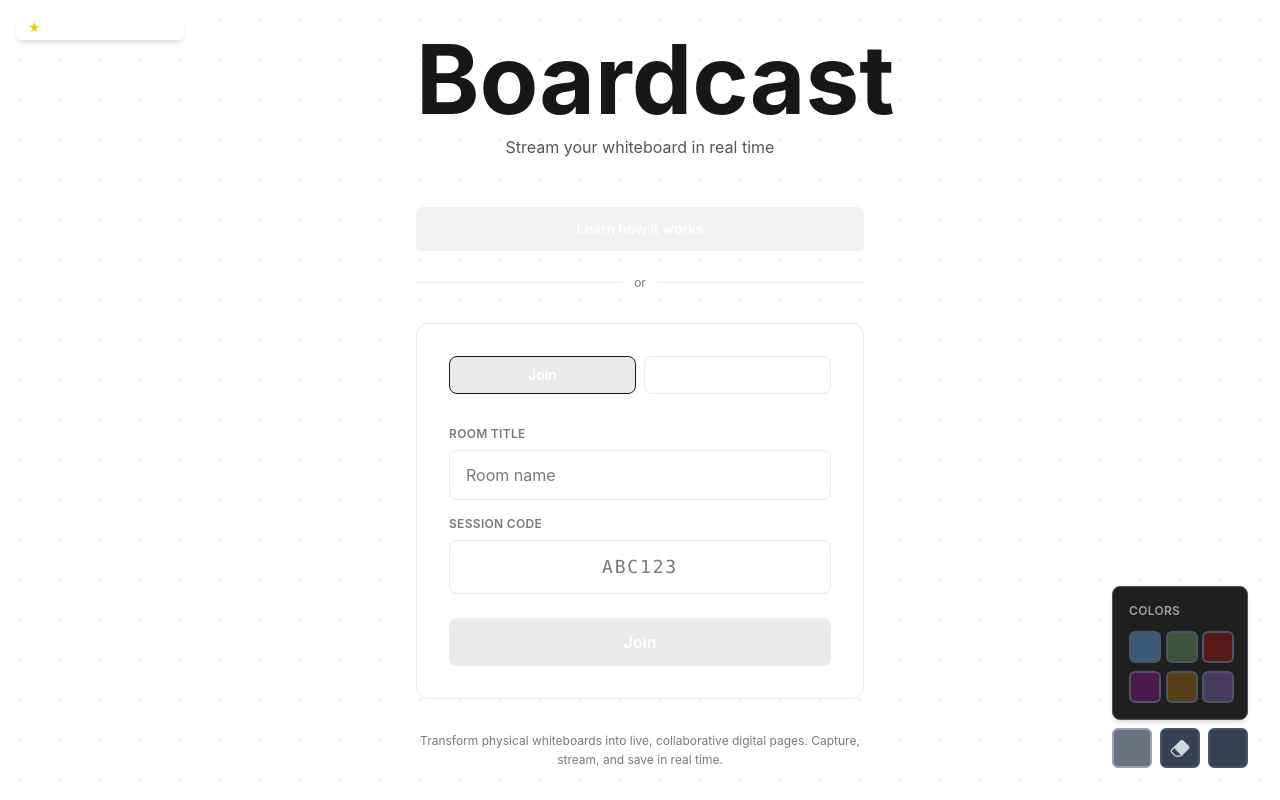
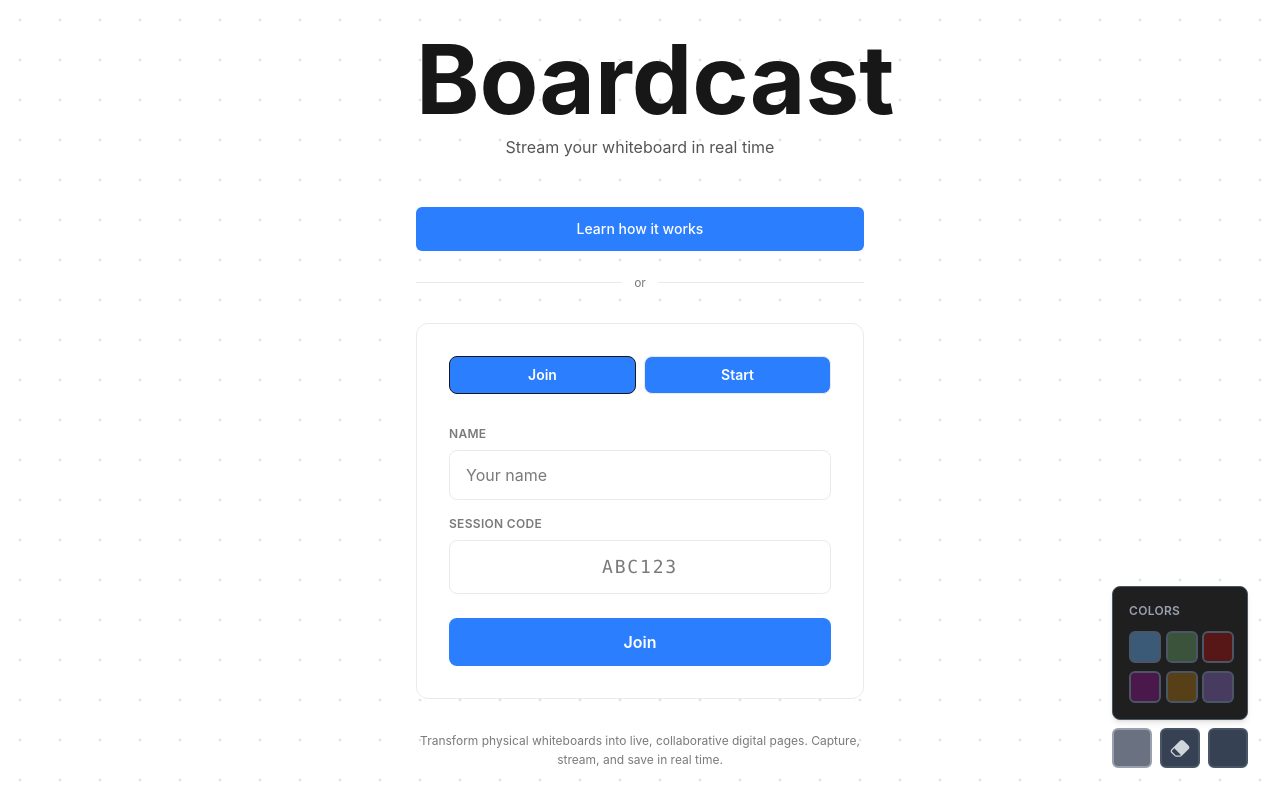
Before and after one commit to metamatong/nwhacks2026-boardcast-client, a Next.js app: page / in a window 1280 px wide. Built offline with nearby package versions, Linux system fonts and the light colour scheme; some icons are missing.

Commit message:
Changed all buttons to blue

```diff
--- a/frontend/landing/landing.tsx
+++ b/frontend/landing/landing.tsx
@@ -1,75 +1,33 @@
 "use client";
 
 import { useState } from "react";
-import { useRouter } from "next/navigation";
 import HowItWorksModal from "./HowItWorksModal";
 import MouseTrail from "../components/MouseTrail";
 import DrawingToolbar from "../components/DrawingToolbar";
 
-type CreatedRoom = {
-  id: string;
-  title: string;
-  join_code: string;
-  created_at: string;
-};
-
 export default function Landing() {
-  const router = useRouter();
-
   const [mode, setMode] = useState<"join" | "create">("join");
   const [roomCode, setRoomCode] = useState("");
-  const [roomTitle, setRoomTitle] = useState(""); // renamed from username
+  const [username, setUsername] = useState("");
   const [isLoading, setIsLoading] = useState(false);
   const [showModal, setShowModal] = useState(false);
   const [drawingColor, setDrawingColor] = useState("rgba(100, 180, 255, 0.35)");
 
-  const [error, setError] = useState<string | null>(null);
-
-  const handleSubmit = async () => {
-    if (mode === "join" && (!roomCode.trim() || !roomTitle.trim())) return;
-    if (mode === "create" && !roomTitle.trim()) return;
+  const handleSubmit = () => {
+    if (mode === "join" && (!roomCode.trim() || !username.trim())) return;
+    if (mode === "create" && !username.trim()) return;
 
     setIsLoading(true);
-    setError(null);
 
-    try {
-      if (mode === "create") {
-        // Call Create Room API
-        const res = await fetch(
-          "https://boardcast-server.fly.dev/api/rooms/create/",
-          {
-            method: "POST",
-            headers: { "Content-Type": "application/json" },
-            body: JSON.stringify({
-              title: roomTitle, // send roomTitle instead of username
-            }),
-          },
-        );
-
-        if (!res.ok) {
-          throw new Error("Failed to create room");
-        }
-
-        const data: CreatedRoom = await res.json();
-        console.log("Room created:", data.id, data.join_code);
-
-        // Redirect to /room_create with join_code and title
-        router.push(
-          `/room_create?id=${encodeURIComponent(data.join_code)}&title=${encodeURIComponent(data.title)}`,
-        );
-      } else {
-        console.log(`Joining room ${roomCode} as ${roomTitle}`);
-        // You can handle joining logic here later
-      }
-    } catch (err) {
-      setError("Something went wrong. Please try again.");
-    } finally {
-      setIsLoading(false);
-    }
+    console.log(
+      mode === "join"
+        ? `Joining room: ${roomCode} as ${username}`
+        : `Creating room as ${username}`,
+    );
   };
 
   const isFormValid =
-    mode === "join" ? roomCode.trim() && roomTitle.trim() : roomTitle.trim();
+    mode === "join" ? roomCode.trim() && username.trim() : username.trim();
 
   const handleClearCanvas = () => {
     const canvas = document.querySelector("canvas") as HTMLCanvasElement;
@@ -81,19 +39,14 @@ export default function Landing() {
 
   return (
     <div
-      className="landing min-h-screen bg-background text-primary font-sans flex flex-col items-center justify-center px-4 relative"
+      className="min-h-screen bg-background text-primary font-sans flex flex-col items-center justify-center px-4 relative"
       style={{
-        backgroundImage: `radial-gradient(circle, rgba(150, 150, 150, 0.15) 1.5px, transparent 1.5px)`,
+        backgroundImage: `
+          radial-gradient(circle, rgba(150, 150, 150, 0.15) 1.5px, transparent 1.5px)
+        `,
+        backgroundSize: "40px 40px",
       }}
     >
-      {/* Hint */}
-      <div className="absolute top-4 left-4 flex items-center gap-2 bg-background/70 px-3 py-1 rounded-md text-xs text-primary shadow-md z-20">
-        <span className="text-yellow-400">★</span>
-        <span className="text-[rgba(255,255,255,0.4)]">
-          Hold left click to draw
-        </span>
-      </div>
-
       <MouseTrail color={drawingColor} />
 
       <DrawingToolbar
@@ -106,17 +59,15 @@ export default function Landing() {
       <HowItWorksModal isOpen={showModal} onClose={() => setShowModal(false)} />
 
       <div className="w-full max-w-md relative z-10">
-        {/* Header */}
         <div className="mb-12 text-center">
           <h1 className="text-8xl font-bold text-primary mb-2">Boardcast</h1>
           <p className="text-secondary">Stream your whiteboard in real time</p>
         </div>
 
-        {/* Intro buttons */}
         <div className="space-y-6 mb-8">
           <button
             onClick={() => setShowModal(true)}
-            className="w-full py-3 px-4 rounded-md font-medium text-sm bg-hover text-secondary hover:opacity-80 transition-all cursor-pointer"
+            className="bg-blue-500 w-full py-3 px-4 rounded-md font-medium text-sm text-secondary hover:opacity-80 transition-all"
           >
             Learn how it works
           </button>
@@ -128,16 +79,14 @@ export default function Landing() {
           </div>
         </div>
 
-        {/* Card */}
         <div className="bg-page rounded-xl border border-selected p-8">
-          {/* Mode switch */}
           <div className="flex gap-2 mb-8">
             <button
               onClick={() => setMode("join")}
-              className={`flex-1 py-2 px-4 rounded-lg font-semibold transition-all text-sm cursor-pointer ${
+              className={`bg-blue-500 flex-1 py-2 px-4 rounded-lg font-semibold transition-all text-sm ${
                 mode === "join"
-                  ? "bg-selected text-primary border border-primary"
-                  : "bg-background text-secondary border border-selected hover:border-primary"
+                  ? "bg-blue-500 text-primary border border-primary"
+                  : "bg-blue-500 text-secondary border border-selected hover:border-primary"
               }`}
             >
               Join
@@ -145,27 +94,26 @@ export default function Landing() {
 
             <button
               onClick={() => setMode("create")}
-              className={`flex-1 py-2 px-4 rounded-lg font-semibold transition-all text-sm cursor-pointer ${
+              className={`bg-blue-500 flex-1 py-2 px-4 rounded-lg font-semibold transition-all text-sm ${
                 mode === "create"
-                  ? "bg-selected text-primary border border-primary"
-                  : "bg-background text-secondary border border-selected hover:border-primary"
+                  ? "bg-blue-500 text-primary border border-primary"
+                  : "bg-blue-500 text-secondary border border-selected hover:border-primary"
               }`}
             >
               Start
             </button>
           </div>
 
-          {/* Form */}
           <div className="space-y-4 mb-6">
             <div>
               <label className="block text-xs font-semibold text-muted uppercase tracking-wide mb-2">
-                Room Title
+                Name
               </label>
               <input
                 type="text"
-                placeholder="Room name"
-                value={roomTitle}
-                onChange={(e) => setRoomTitle(e.target.value)}
+                placeholder="Your name"
+                value={username}
+                onChange={(e) => setUsername(e.target.value)}
                 onKeyPress={(e) => e.key === "Enter" && handleSubmit()}
                 className="w-full px-4 py-3 border border-selected rounded-lg bg-background text-primary placeholder-muted focus:outline-none focus:ring-2 focus:ring-primary focus:border-transparent transition"
               />
@@ -188,19 +136,13 @@ export default function Landing() {
             )}
           </div>
 
-          {/* Error */}
-          {error && (
-            <p className="text-sm text-red-400 text-center mb-4">{error}</p>
-          )}
-
-          {/* Submit */}
           <button
             onClick={handleSubmit}
             disabled={!isFormValid || isLoading}
-            className={`w-full py-3 px-4 rounded-lg font-semibold transition-all cursor-pointer ${
+            className={`w-full py-3 px-4 rounded-lg font-semibold transition-all ${
               isFormValid && !isLoading
-                ? "bg-primary text-background hover:opacity-80"
-                : "bg-selected text-muted cursor-not-allowed"
+                ? "bg-blue-500 text-background hover:opacity-80"
+                : "bg-blue-500 text-muted cursor-not-allowed"
             }`}
           >
             {isLoading
@@ -209,9 +151,14 @@ export default function Landing() {
                 ? "Join"
                 : "Start Boardcast"}
           </button>
+
+          {mode === "create" && (
+            <p className="text-xs text-muted text-center mt-4">
+              Your session code will be generated
+            </p>
+          )}
         </div>
 
-        {/* Footer */}
         <div className="mt-8 text-center">
           <p className="text-xs text-muted leading-relaxed">
             Transform physical whiteboards into live, collaborative digital
```
